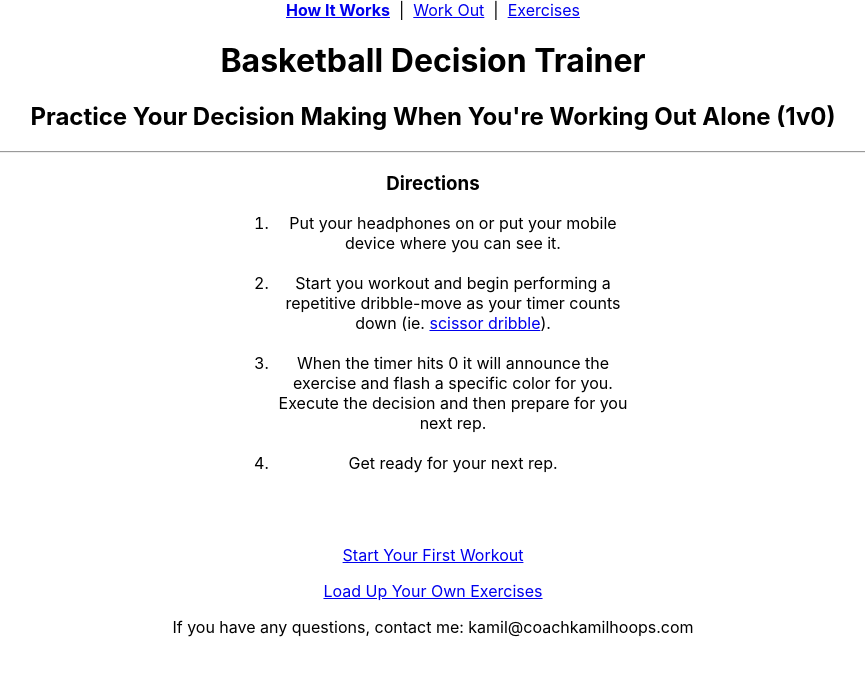
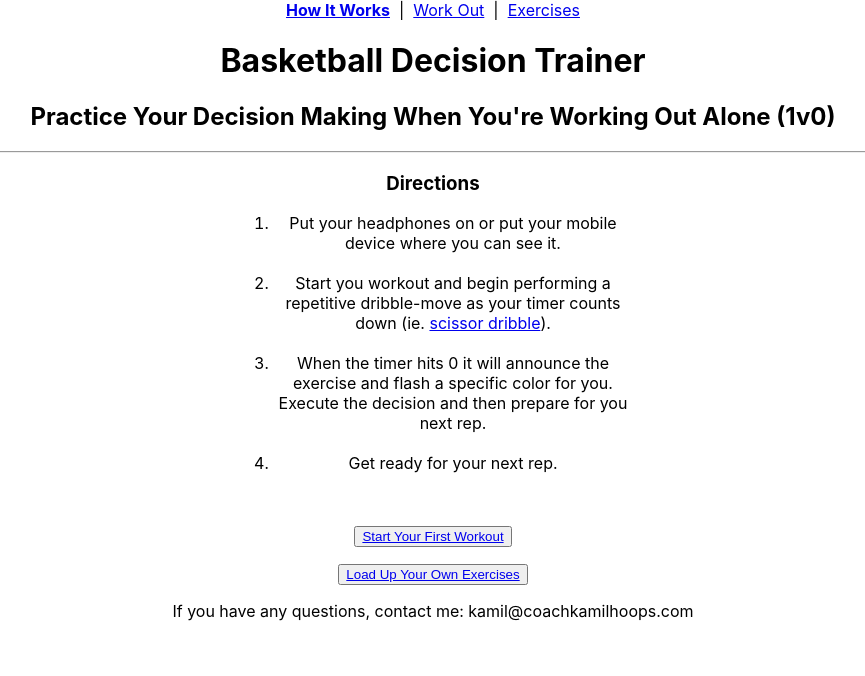
Before and after one commit to MarkoBezic/bdt-coach, a React (Create React App) app: page / in a window 1280 px wide. Shown: the top 676 px of the page, without its empty margins (207-1072 px from the left). Built offline with nearby package versions, Linux system fonts and the light colour scheme; what enable-auto-tts would draw is missing.

Commit message:
create exercises on home page.

```diff
--- a/src/pages/HowItWorksPage.tsx
+++ b/src/pages/HowItWorksPage.tsx
@@ -1,11 +1,15 @@
 import React from 'react'
 
-import {URL_EXERCISES, URL_WORKOUT} from "../AppDefaults";
+import {DEFAULT_EXERCISES_ARR, URL_EXERCISES, URL_WORKOUT} from "../AppDefaults";
 
 import SectionNavbar from "../components/SectionNavbar";
 import {Link} from 'react-router-dom';
+import useLocalStorage, {LOCAL_STORAGE_KEY_EXERCISES} from "../hooks/useLocalStorage";
 
 function HowItWorksPage() {
+
+    const [exercises,] = useLocalStorage(LOCAL_STORAGE_KEY_EXERCISES, DEFAULT_EXERCISES_ARR)
+
     return <React.Fragment>
         <SectionNavbar/>
         <div>
@@ -24,12 +28,11 @@ function HowItWorksPage() {
                 </div>
         </div>
         <br/>
-        <br/>
         <p>
-            <Link to={URL_WORKOUT}>Start Your First Workout</Link>
+            <button><Link className="button" to={URL_WORKOUT}>Start Your First Workout</Link></button>
         </p>
         <p>
-            <Link to={URL_EXERCISES}>Load Up Your Own Exercises</Link>
+            <button><Link to={URL_EXERCISES}>Load Up Your Own Exercises</Link></button>
         </p>
         <div>
             <p>If you have any questions, contact me: kamil@coachkamilhoops.com</p>
```
